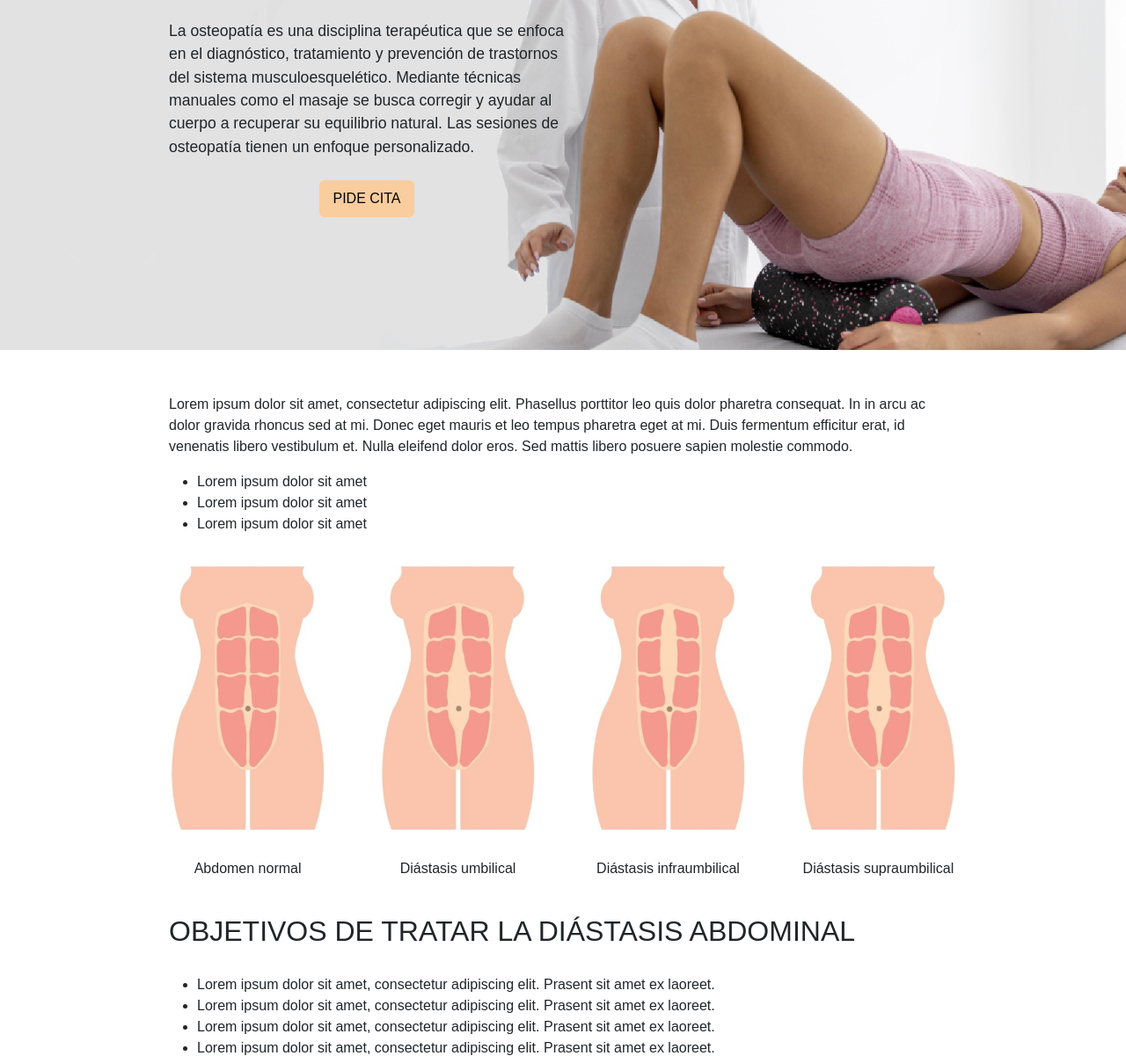
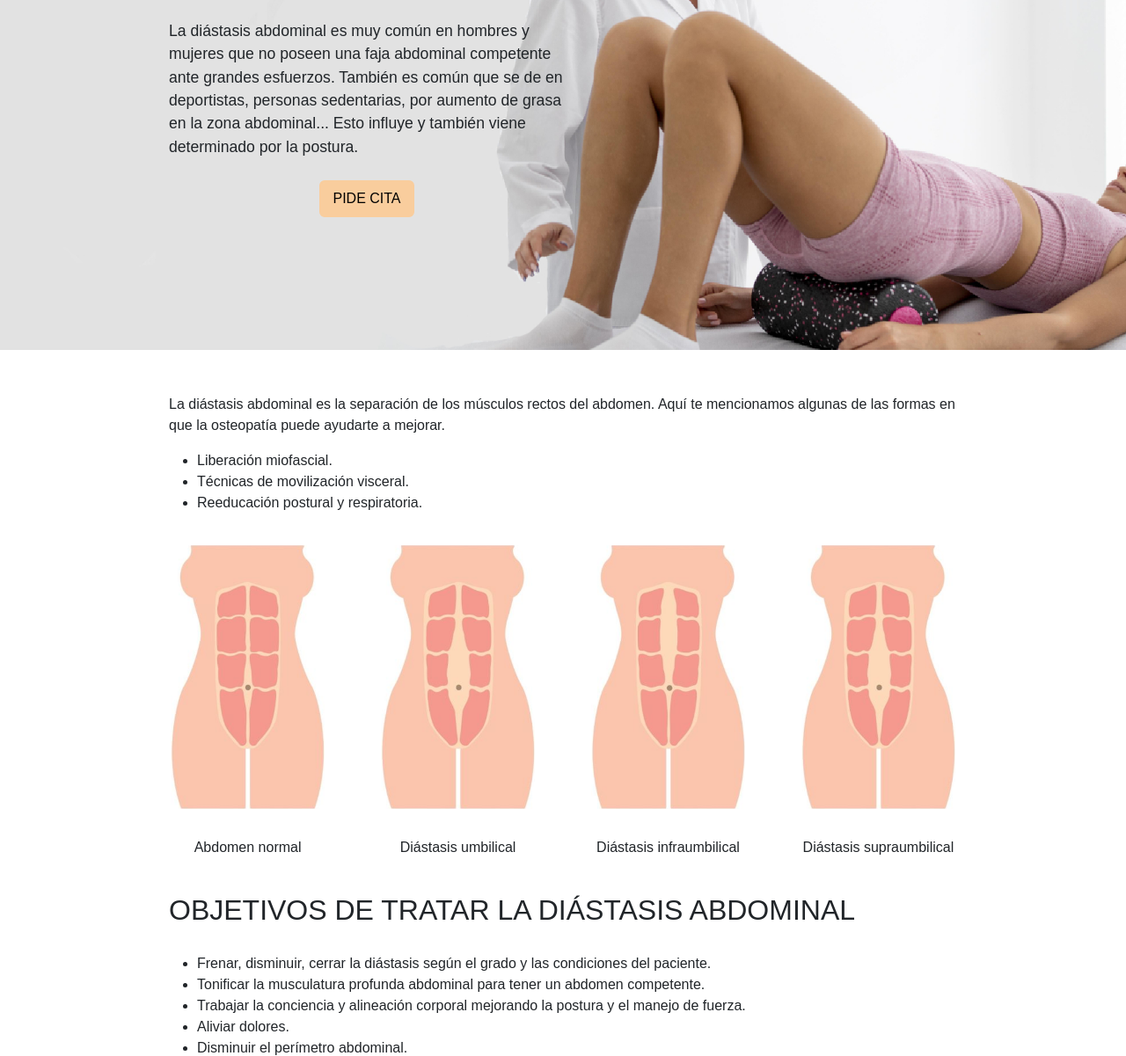
Before and after one commit to LauraArredondoDev/Alinea-Osteopat-a, a plain HTML site: page web/diastasis-abd.html in a window 1280 px wide. Shown: the part 258-1459 px from the top of the page at 88% size. Drawn offline with nearby package versions, Linux system fonts and the light colour scheme.

Commit message:
Cambio de los texto de lorem a textos con palabras claves + añadir algunas etiquetas meta

```diff
--- a/estilos/pagina-principal.css
+++ b/estilos/pagina-principal.css
@@ -79,6 +79,7 @@ header {
 
         .card {
             flex-grow: 1;
+            min-height: 535px;
         }
     }
 
--- a/web/diastasis-abd.html
+++ b/web/diastasis-abd.html
@@ -66,10 +66,7 @@
         <header>
             <div id="contenido-principal">
                 <h1>Diástasis abdominal</h1>
-                <p>La osteopatía es una disciplina terapéutica que se enfoca en el diagnóstico, tratamiento y prevención
-                    de trastornos del sistema musculoesquelético. Mediante técnicas manuales como el masaje se busca
-                    corregir y ayudar al cuerpo a recuperar su equilibrio natural.
-                    Las sesiones de osteopatía tienen un enfoque personalizado.</p>
+                <p>La diástasis abdominal es muy común en hombres y mujeres que no poseen una faja abdominal competente ante grandes esfuerzos. También es común que se de en deportistas, personas sedentarias, por aumento de grasa en la zona abdominal... Esto influye y también viene determinado por la postura.</p>
 
                 <a href="/web/contacto-reservas.html" class="btn btn-primary">PIDE CITA</a>
             </div>
@@ -79,16 +76,13 @@
 
         <!-- Sección con imgs -->
         <section>
-            <p>Lorem ipsum dolor sit amet, consectetur adipiscing elit. Phasellus porttitor leo quis dolor pharetra
-                consequat. In in arcu ac dolor gravida rhoncus sed at mi. Donec eget mauris et leo tempus pharetra eget
-                at mi. Duis fermentum efficitur erat, id venenatis libero vestibulum et. Nulla eleifend dolor eros. Sed
-                mattis libero posuere sapien molestie commodo.
+            <p>La diástasis abdominal es la separación de los músculos rectos del abdomen. Aquí te mencionamos algunas de las formas en que la osteopatía puede ayudarte a mejorar.
             </p>
 
             <ul>
-                <li>Lorem ipsum dolor sit amet</li>
-                <li>Lorem ipsum dolor sit amet</li>
-                <li>Lorem ipsum dolor sit amet</li>
+                <li>Liberación miofascial.</li>
+                <li>Técnicas de movilización visceral.</li>
+                <li>Reeducación postural y respiratoria.</li>
             </ul>
 
             <div id="contenedor-img">
@@ -116,11 +110,11 @@
 
             <h2>OBJETIVOS DE TRATAR LA DIÁSTASIS ABDOMINAL</h2>
             <ul>
-                <li>Lorem ipsum dolor sit amet, consectetur adipiscing elit. Prasent sit amet ex laoreet.</li>
-                <li>Lorem ipsum dolor sit amet, consectetur adipiscing elit. Prasent sit amet ex laoreet.</li>
-                <li>Lorem ipsum dolor sit amet, consectetur adipiscing elit. Prasent sit amet ex laoreet.</li>
-                <li>Lorem ipsum dolor sit amet, consectetur adipiscing elit. Prasent sit amet ex laoreet.</li>
-                <li>Lorem ipsum dolor sit amet, consectetur adipiscing elit. Prasent sit amet ex laoreet.</li>
+                <li>Frenar, disminuir, cerrar la diástasis según el grado y las condiciones del paciente.</li>
+                <li>Tonificar la musculatura profunda abdominal para tener un abdomen competente.</li>
+                <li>Trabajar la conciencia y alineación corporal mejorando la postura y el manejo de fuerza.</li>
+                <li>Aliviar dolores.</li>
+                <li>Disminuir el perímetro abdominal.</li>
             </ul>
 
             <div id="contenedor-btn">
```
Also changed, not shown: index.html (+16 -16 lines), web/nosotros.html (+3 -1 lines), web/suelo-pelv-emb.html (+6 -11 lines).
